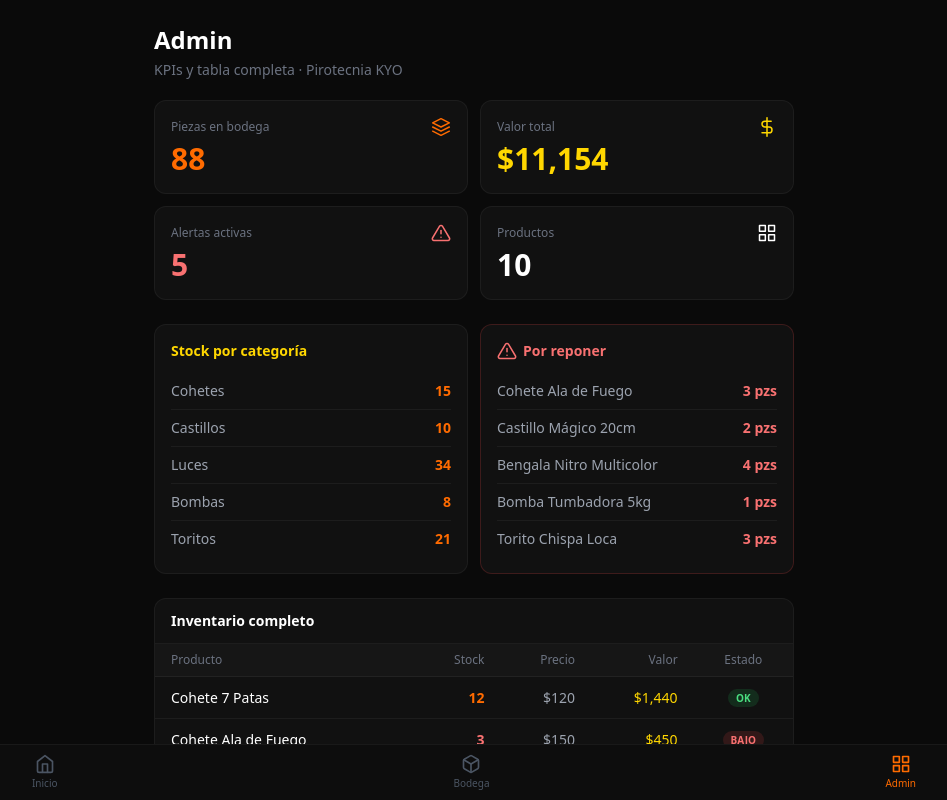
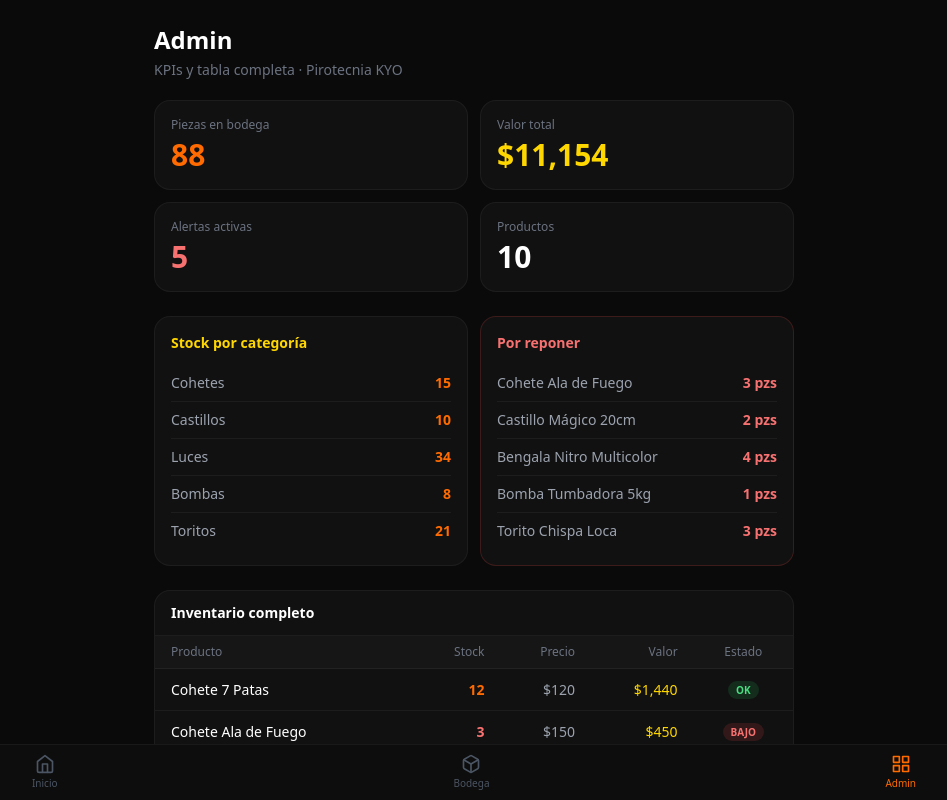
Before and after one commit to turbillon50/pirotecnia-kyo, a Next.js app: page /admin in a window 1280 px wide. Shown: the top 800 px of the page, without its empty margins (166-1113 px from the left). Built offline with nearby package versions, Linux system fonts and the light colour scheme.

Commit message:
fix: admin sin emojis, SVG propios

```diff
--- a/src/app/admin/page.tsx
+++ b/src/app/admin/page.tsx
@@ -2,43 +2,15 @@
 import { motion } from 'framer-motion';
 import { demoProducts } from '@/lib/demo-data';
 
-const ICON_STACK = (
-  <svg viewBox="0 0 24 24" fill="none" stroke="currentColor" strokeWidth="1.8" strokeLinecap="round" strokeLinejoin="round" className="w-5 h-5">
-    <polygon points="12 2 2 7 12 12 22 7 12 2" /><polyline points="2 17 12 22 22 17" /><polyline points="2 12 12 17 22 12" />
-  </svg>
-);
-const ICON_MONEY = (
-  <svg viewBox="0 0 24 24" fill="none" stroke="currentColor" strokeWidth="1.8" strokeLinecap="round" strokeLinejoin="round" className="w-5 h-5">
-    <line x1="12" y1="1" x2="12" y2="23" /><path d="M17 5H9.5a3.5 3.5 0 0 0 0 7h5a3.5 3.5 0 0 1 0 7H6" />
-  </svg>
-);
-const ICON_ALERT = (
-  <svg viewBox="0 0 24 24" fill="none" stroke="currentColor" strokeWidth="1.8" strokeLinecap="round" strokeLinejoin="round" className="w-5 h-5">
-    <path d="M10.29 3.86 1.82 18a2 2 0 0 0 1.71 3h16.94a2 2 0 0 0 1.71-3L13.71 3.86a2 2 0 0 0-3.42 0z" />
-    <line x1="12" y1="9" x2="12" y2="13" /><line x1="12" y1="17" x2="12.01" y2="17" />
-  </svg>
-);
-const ICON_GRID = (
-  <svg viewBox="0 0 24 24" fill="none" stroke="currentColor" strokeWidth="1.8" strokeLinecap="round" strokeLinejoin="round" className="w-5 h-5">
-    <rect x="3" y="3" width="7" height="7" /><rect x="14" y="3" width="7" height="7" />
-    <rect x="14" y="14" width="7" height="7" /><rect x="3" y="14" width="7" height="7" />
-  </svg>
-);
-
 export default function AdminPage() {
   const total = demoProducts.reduce((a, p) => a + p.stock, 0);
   const valor = demoProducts.reduce((a, p) => a + p.stock * p.precio, 0);
-  const alertas = demoProducts.filter(p => p.alerta).length;
+  const alertas = demoProducts.filter((p) => p.alerta).length;
 
   const porCat: Record<string, number> = {};
-  demoProducts.forEach(p => { porCat[p.categoria] = (porCat[p.categoria] || 0) + p.stock; });
-
-  const kpis = [
-    { label: 'Piezas en bodega', value: total, color: 'text-[#FF6B00]', icon: ICON_STACK },
-    { label: 'Valor total', value: `$${valor.toLocaleString('es-MX')}`, color: 'text-[#FFD700]', icon: ICON_MONEY },
-    { label: 'Alertas activas', value: alertas, color: alertas > 0 ? 'text-red-400' : 'text-green-400', icon: ICON_ALERT },
-    { label: 'Productos', value: demoProducts.length, color: 'text-white', icon: ICON_GRID },
-  ];
+  demoProducts.forEach((p) => {
+    porCat[p.categoria] = (porCat[p.categoria] || 0) + p.stock;
+  });
 
   return (
     <motion.main
@@ -51,25 +23,27 @@ export default function AdminPage() {
       <p className="text-gray-500 text-sm mb-5">KPIs y tabla completa · Pirotecnia KYO</p>
 
       <div className="grid grid-cols-2 gap-3 mb-6">
-        {kpis.map((k, i) => (
+        {[
+          { label: 'Piezas en bodega', value: total, color: 'text-[#FF6B00]' },
+          { label: 'Valor total', value: `$${valor.toLocaleString('es-MX')}`, color: 'text-[#FFD700]' },
+          { label: 'Alertas activas', value: alertas, color: alertas > 0 ? 'text-red-400' : 'text-green-400' },
+          { label: 'Productos', value: demoProducts.length, color: 'text-white' },
+        ].map((k, i) => (
           <motion.div
             key={i}
             initial={{ opacity: 0, y: 16 }}
             animate={{ opacity: 1, y: 0 }}
             transition={{ duration: 0.25, delay: 0.06 * i }}
-            className="bg-[#111] rounded-xl p-4 border border-white/5"
+            className="bg-[#111] rounded-[var(--r-md)] p-4 border border-white/5"
           >
-            <div className="flex items-center justify-between mb-1">
-              <p className="text-gray-500 text-xs">{k.label}</p>
-              <span className={k.color}>{k.icon}</span>
-            </div>
+            <p className="text-gray-500 text-xs mb-1">{k.label}</p>
             <p className={`text-3xl font-black ${k.color}`}>{k.value}</p>
           </motion.div>
         ))}
       </div>
 
       <div className="grid md:grid-cols-2 gap-3 mb-6">
-        <div className="bg-[#111] rounded-xl p-4 border border-white/5">
+        <div className="bg-[#111] rounded-[var(--r-md)] p-4 border border-white/5">
           <p className="text-[#FFD700] font-bold text-sm mb-3">Stock por categoría</p>
           {Object.entries(porCat).map(([cat, stk]) => (
             <div key={cat} className="flex justify-between py-2 border-b border-white/5 last:border-0">
@@ -78,12 +52,9 @@ export default function AdminPage() {
             </div>
           ))}
         </div>
-        <div className="bg-[#111] rounded-xl p-4 border border-red-500/20">
-          <p className="text-red-400 font-bold text-sm mb-3 flex items-center gap-1.5">
-            <span className="text-red-400">{ICON_ALERT}</span>
-            Por reponer
-          </p>
-          {demoProducts.filter(p => p.alerta).map(p => (
+        <div className="bg-[#111] rounded-[var(--r-md)] p-4 border border-red-500/20">
+          <p className="text-red-400 font-bold text-sm mb-3">Por reponer</p>
+          {demoProducts.filter((p) => p.alerta).map((p) => (
             <div key={p.id} className="flex justify-between py-2 border-b border-white/5 last:border-0">
               <span className="text-gray-400 text-sm truncate mr-2">{p.nombre}</span>
               <span className="text-red-400 font-black text-sm shrink-0">{p.stock} pzs</span>
@@ -92,7 +63,7 @@ export default function AdminPage() {
         </div>
       </div>
 
-      <div className="bg-[#111] rounded-xl border border-white/5 overflow-hidden">
+      <div className="bg-[#111] rounded-[var(--r-md)] border border-white/5 overflow-hidden">
         <div className="px-4 py-3 border-b border-white/5">
           <p className="font-bold text-white text-sm">Inventario completo</p>
         </div>
@@ -108,17 +79,18 @@ export default function AdminPage() {
               </tr>
             </thead>
             <tbody>
-              {demoProducts.map(p => (
+              {demoProducts.map((p) => (
                 <tr key={p.id} className="border-t border-white/5">
                   <td className="px-4 py-2.5 text-white font-medium">{p.nombre}</td>
                   <td className={`px-4 py-2.5 text-right font-black ${p.alerta ? 'text-red-400' : 'text-[#FF6B00]'}`}>{p.stock}</td>
                   <td className="px-4 py-2.5 text-right text-gray-400">${p.precio}</td>
                   <td className="px-4 py-2.5 text-right text-[#FFD700]">${(p.stock * p.precio).toLocaleString('es-MX')}</td>
                   <td className="px-4 py-2.5 text-center">
-                    {p.alerta
-                      ? <span className="text-[10px] bg-red-500/15 text-red-400 px-2 py-0.5 rounded-full font-bold">BAJO</span>
-                      : <span className="text-[10px] bg-green-500/15 text-green-400 px-2 py-0.5 rounded-full font-bold">OK</span>
-                    }
+                    {p.alerta ? (
+                      <span className="text-[10px] bg-red-500/15 text-red-400 px-2 py-0.5 rounded-full font-bold">BAJO</span>
+                    ) : (
+                      <span className="text-[10px] bg-green-500/15 text-green-400 px-2 py-0.5 rounded-full font-bold">OK</span>
+                    )}
                   </td>
                 </tr>
               ))}
```
